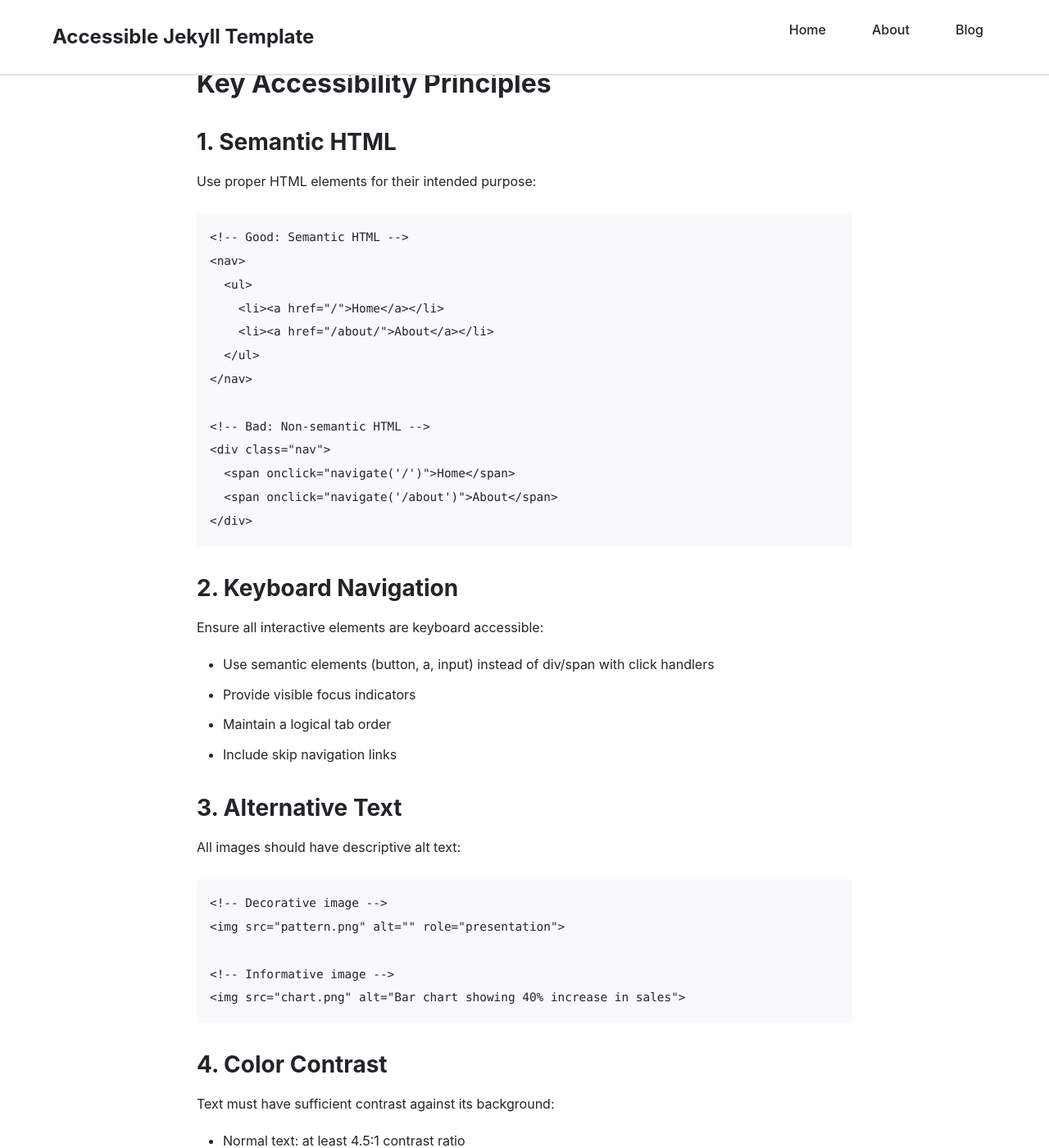
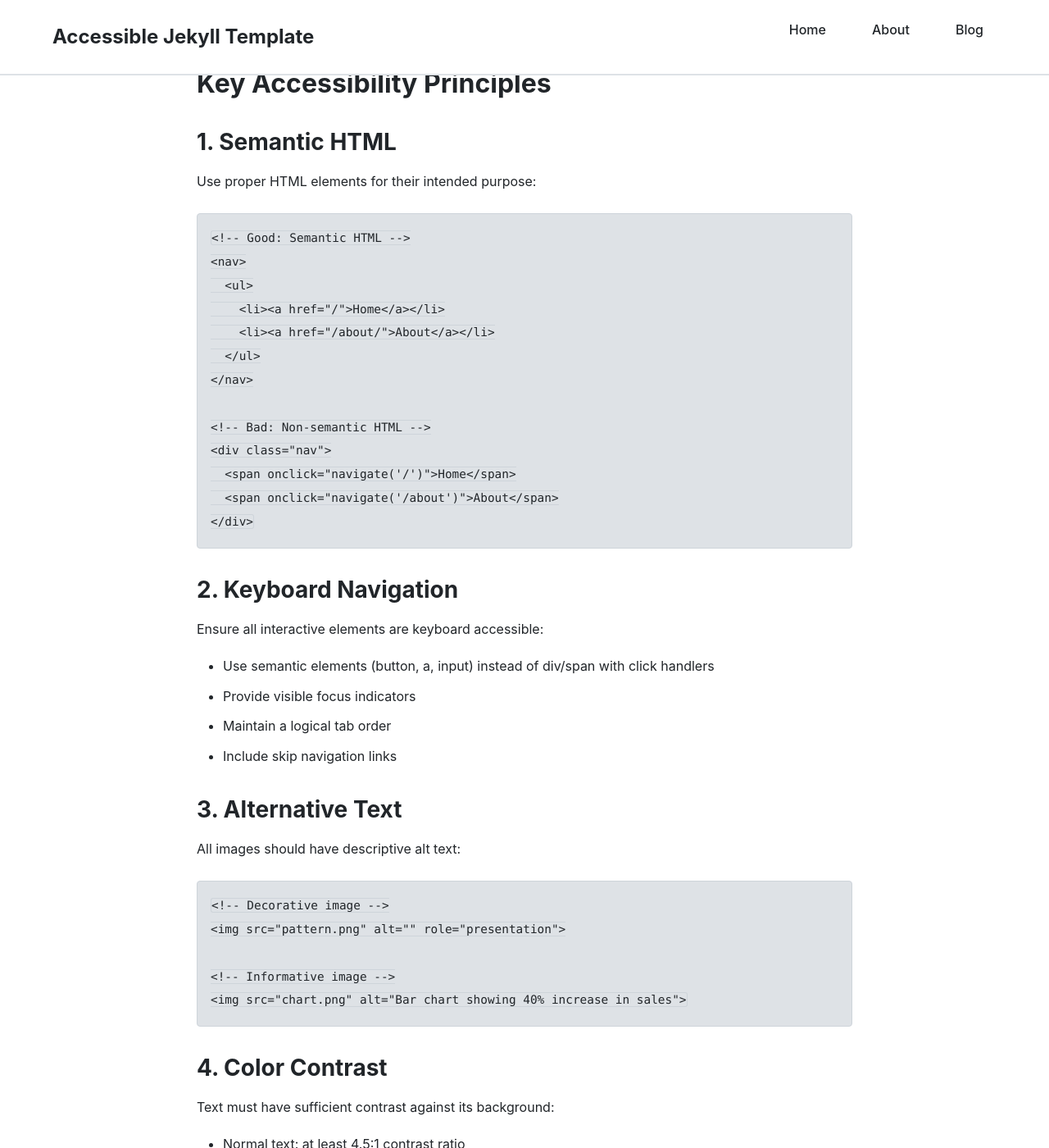
Before and after one commit to arokem/a11y4jekyll, a Jekyll site: the page built from _posts/2026-01-30-building-accessible-websites.md, in a window 1280 px wide and 1400 px high, scrolled down 684 px. Shown: the whole window at 82% size. Built offline with Jekyll 4.4.1, drawn with Linux system fonts in a browser that asks for light colours.

Commit message:
Improve inline code contrast for better accessibility
Co-authored-by: arokem <118582+arokem@users.noreply.github.com>

```diff
--- a/assets/css/main.css
+++ b/assets/css/main.css
@@ -326,16 +326,18 @@ figcaption {
 code {
   font-family: var(--font-family-mono);
   font-size: 0.9em;
-  background-color: var(--color-background-alt);
+  background-color: #dee2e6;
   padding: 0.2em 0.4em;
   border-radius: 3px;
+  border: 1px solid #ced4da;
   color: var(--color-text);
 }
 
 pre {
-  background-color: var(--color-background-alt);
+  background-color: #dee2e6;
   padding: var(--spacing-sm);
   border-radius: 4px;
+  border: 1px solid #ced4da;
   overflow-x: auto;
   margin: var(--spacing-md) 0;
 }
```
